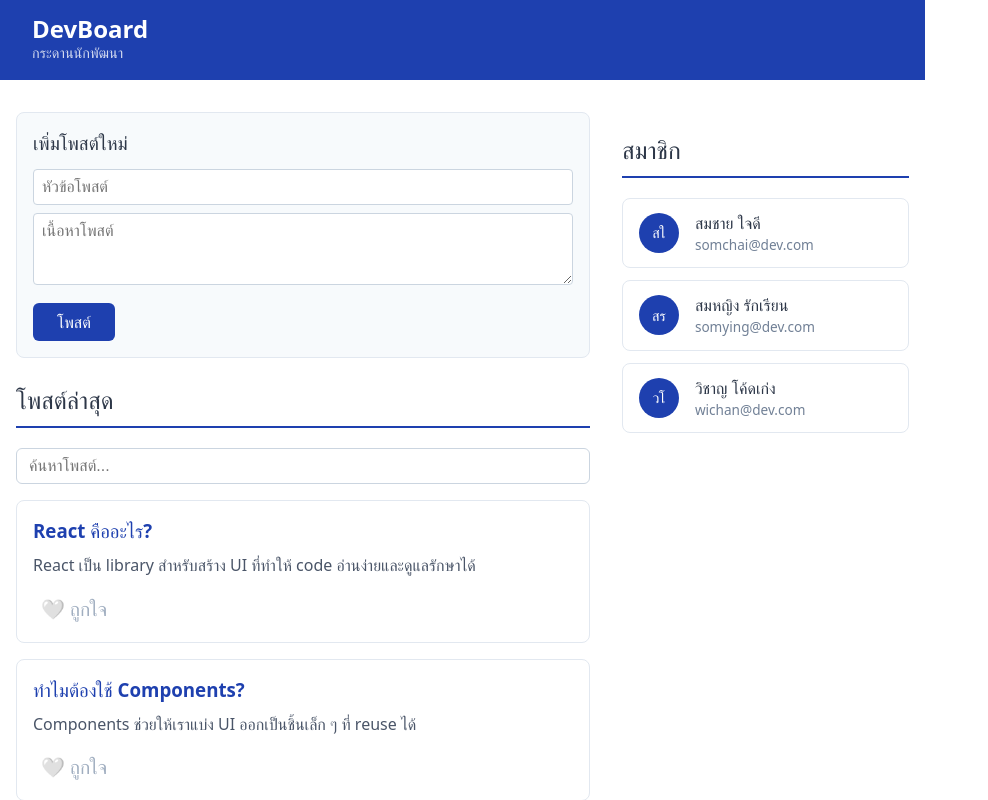
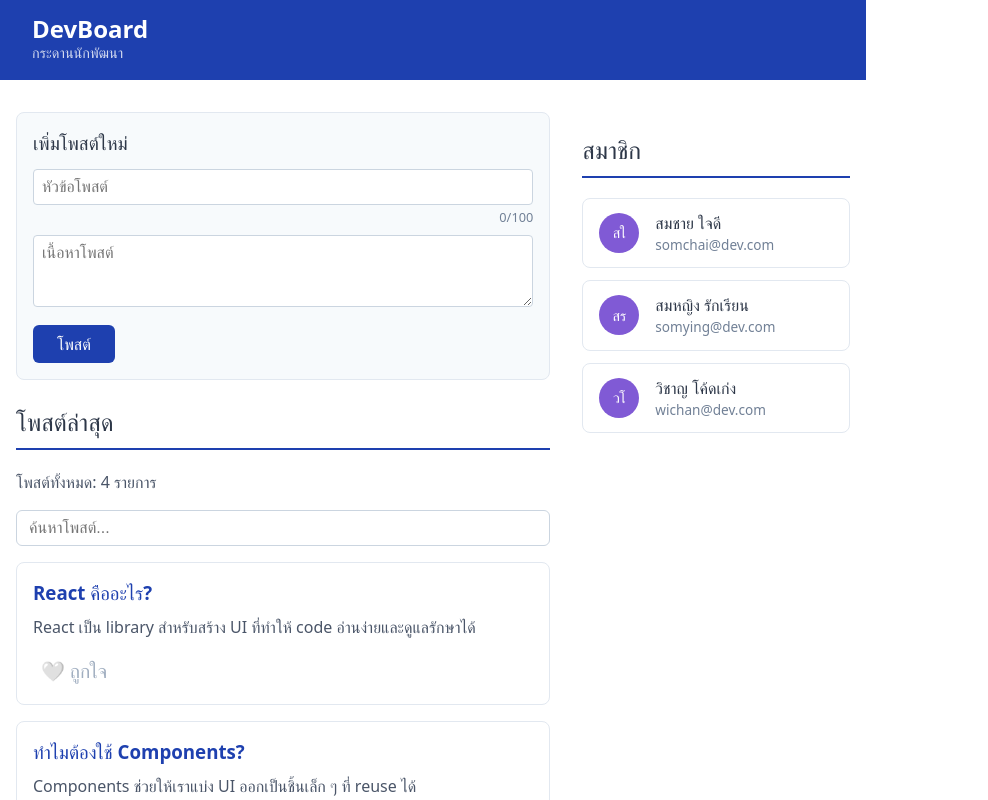
Before and after one commit to i3uisa4age/devboard-67160201, a React (Vite) app: page / in a window 1280 px wide. Shown: the top 800 px of the page, without its empty margins (0-988 px from the left). Built offline with nearby package versions, Linux system fonts and the light colour scheme.

Commit message:
Feat:ChallengeT1

```diff
--- a/src/App.jsx
+++ b/src/App.jsx
@@ -3,6 +3,7 @@ import Navbar from "./components/Navbar";
 import PostList from "./components/PostList";
 import UserCard from "./components/UserCard";
 import AddPostForm from "./components/AddPostForm";
+import PostSkeleton from "./components/PostSkeleton";
 
 const INITIAL_POSTS = [
   {
--- a/src/components/AddPostForm.jsx
+++ b/src/components/AddPostForm.jsx
@@ -3,6 +3,9 @@ import { useState } from "react";
 function AddPostForm({ onAddPost }) {
   const [title, setTitle] = useState("");
   const [body, setBody] = useState("");
+
+  const MAX_TITLE = 100;
+  const isLowRemaining = MAX_TITLE - title.length < 10;
 
   function handleSubmit(e) {
     e.preventDefault();
@@ -28,21 +31,35 @@ function AddPostForm({ onAddPost }) {
         เพิ่มโพสต์ใหม่
       </h3>
 
+      <div style={{ position: "relative" }}>
         <input
           type="text"
           placeholder="หัวข้อโพสต์"
           value={title}
+          maxLength={MAX_TITLE}
           onChange={(e) => setTitle(e.target.value)}
           style={{
             width: "100%",
             padding: "0.5rem",
-          marginBottom: "0.5rem",
+            marginBottom: "0.2rem",
             border: "1px solid #cbd5e0",
             borderRadius: "4px",
             fontSize: "1rem",
             boxSizing: "border-box",
           }}
         />
+        {/* ⭐ ตัวนับตัวอักษร real-time */}
+        <div
+          style={{
+            textAlign: "right",
+            fontSize: "0.8rem",
+            color: isLowRemaining ? "#e53e3e" : "#718096",
+            marginBottom: "0.5rem",
+          }}
+        >
+          {title.length}/{MAX_TITLE}
+        </div>
+      </div>
 
       <textarea
         placeholder="เนื้อหาโพสต์"
--- a/src/components/PostList.jsx
+++ b/src/components/PostList.jsx
@@ -1,12 +1,21 @@
 import { useState } from "react";
 import PostCard from "./PostCard";
+import PostSkeleton from "./PostSkeleton";
+
+// Component ย่อยสำหรับนับจำนวนโพสต์ (Challenge ระดับ 1)
+function PostCount({ count }) {
+  return (
+    <div style={{ marginBottom: "1rem", color: "#4a5568", fontWeight: "500" }}>
+      โพสต์ทั้งหมด: {count} รายการ
+    </div>
+  );
+}
 
 function PostList({ posts, favorites, onToggleFavorite }) {
   const [search, setSearch] = useState("");
 
-  // กรองโพสต์ตาม search
   const filtered = posts.filter((post) =>
-    post.title.toLowerCase().includes(search.toLowerCase()),
+    post.title?.toLowerCase().includes(search.toLowerCase()),
   );
 
   return (
@@ -21,7 +30,8 @@ function PostList({ posts, favorites, onToggleFavorite }) {
         โพสต์ล่าสุด
       </h2>
 
-      {/* Search Input */}
+      <PostCount count={filtered.length} />
+
       <input
         type="text"
         placeholder="ค้นหาโพสต์..."
@@ -38,15 +48,15 @@ function PostList({ posts, favorites, onToggleFavorite }) {
         }}
       />
 
-      {/* ถ้าไม่พบโพสต์ */}
-      {filtered.length === 0 && (
+      {/* Logic ลำดับการแสดงผล: Skeleton -> Not Found -> List */}
+      {posts.length === 0 ? (
+        <PostSkeleton />
+      ) : filtered.length === 0 ? (
         <p style={{ color: "#718096", textAlign: "center", padding: "2rem" }}>
           ไม่พบโพสต์ที่ค้นหา
         </p>
-      )}
-
-      {/* แสดงรายการโพสต์ */}
-      {filtered.map((post) => (
+      ) : (
+        filtered.map((post) => (
           <PostCard
             key={post.id}
             title={post.title}
@@ -54,7 +64,8 @@ function PostList({ posts, favorites, onToggleFavorite }) {
             isFavorite={favorites.includes(post.id)}
             onToggleFavorite={() => onToggleFavorite(post.id)}
           />
-      ))}
+        ))
+      )}
     </div>
   );
 }
--- /dev/null
+++ b/src/components/PostSkeleton.jsx
@@ -0,0 +1,46 @@
+function PostSkeleton() {
+  const skeletonItem = (key) => (
+    <div
+      key={key}
+      style={{
+        border: "1px solid #e2e8f0",
+        borderRadius: "8px",
+        padding: "1rem",
+        marginBottom: "1rem",
+        background: "white",
+      }}
+    >
+      {/* Title Placeholder */}
+      <div
+        style={{
+          width: "60%",
+          height: "20px",
+          background: "#e2e8f0",
+          borderRadius: "4px",
+          marginBottom: "1rem",
+        }}
+      ></div>
+      {/* Body Placeholder */}
+      <div
+        style={{
+          width: "90%",
+          height: "15px",
+          background: "#f1f5f9",
+          borderRadius: "4px",
+          marginBottom: "0.5rem",
+        }}
+      ></div>
+      <div
+        style={{
+          width: "80%",
+          height: "15px",
+          background: "#f1f5f9",
+          borderRadius: "4px",
+        }}
+      ></div>
+    </div>
+  );
+
+  return <div>{[1, 2, 3].map((i) => skeletonItem(i))}</div>;
+}
+export default PostSkeleton;
--- a/src/components/UserCard.jsx
+++ b/src/components/UserCard.jsx
@@ -1,10 +1,22 @@
 function UserCard({ name, email }) {
-  // ดึงตัวอักษรแรกมาทำ avatar
+  // 🎨 1. Logic สำหรับเลือกสีตามตัวอักษรแรก
+  const getAvatarColor = (name) => {
+    const firstChar = name.charAt(0).toUpperCase();
+    const charCode = firstChar.charCodeAt(0);
+
+    // ตรวจสอบช่วง ASCII Code (A-G: 65-71, H-N: 72-78)
+    if (charCode >= 65 && charCode <= 71) return "#3182ce"; // Blue
+    if (charCode >= 72 && charCode <= 78) return "#38a169"; // Green
+    return "#805ad5"; // Purple (O-Z และอื่นๆ)
+  };
+
+  // 🆔 2. สร้างตัวอักษรย่อ (Initials)
   const initials = name
     .split(" ")
     .map((n) => n[0])
     .join("");
 
+  // 🚀 3. Return UI เพียงก้อนเดียวที่รวมทุกอย่างไว้แล้ว
   return (
     <div
       style={{
@@ -22,7 +34,7 @@ function UserCard({ name, email }) {
         style={{
           width: "40px",
           height: "40px",
-          background: "#1e40af",
+          background: getAvatarColor(name), // 🔥 ใช้ Function เลือกสีตรงนี้!
           color: "white",
           borderRadius: "50%",
           display: "flex",
```
Lines whose indentation alone changed are shown as unchanged.
